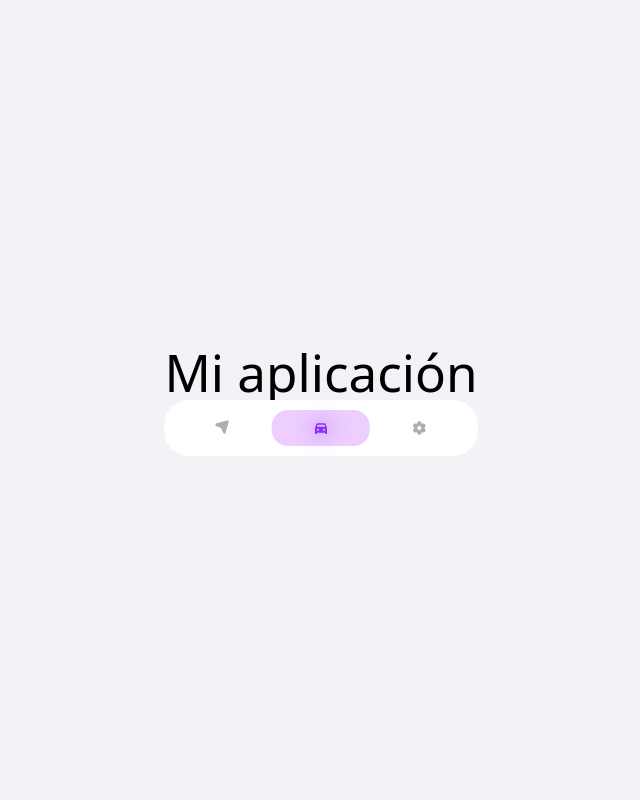
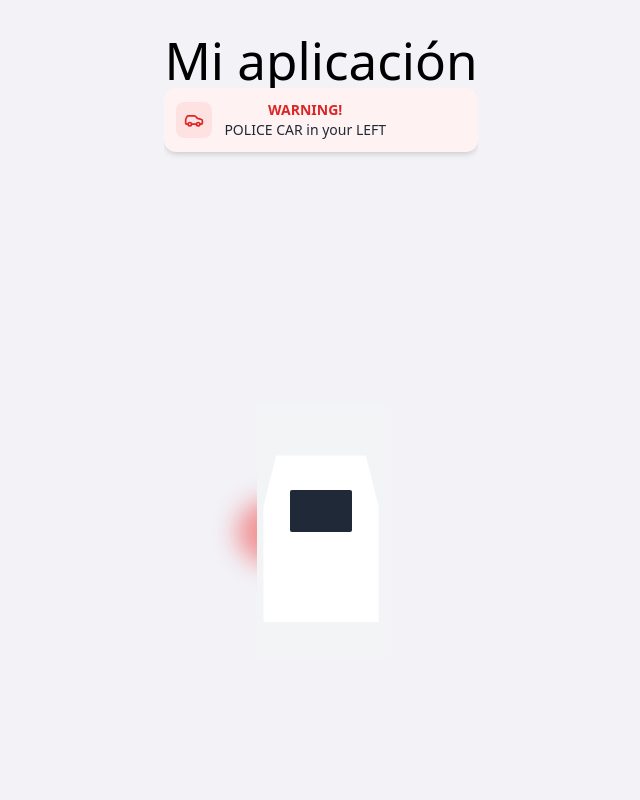
Before and after one commit to leonidasmv10/safe_drive_app, a React (Vite) app: page /car-view in a window 1280 px wide. Shown: the top 800 px of the page, without its empty margins (319-959 px from the left). Built offline with nearby package versions, Linux system fonts and the light colour scheme.

Commit message:
add componets styles

```diff
--- a/src/components/CarView/CarView.jsx
+++ b/src/components/CarView/CarView.jsx
@@ -1,7 +1,54 @@
-export default function CarView(){
-    return(
-        <div>
+import { useState, useEffect } from "react";
+import { Car, Navigation, Settings } from "lucide-react";
+import { Warning } from "postcss";
+import WarningAlert from "../shared/WarningAlert";
 
+export default function CarView() {
+  const [alertVisible, setAlertVisible] = useState(true);
+  const [pulseVisible, setPulseVisible] = useState(true);
+
+  // Simular el efecto pulsante del círculo rojo
+  useEffect(() => {
+    const interval = setInterval(() => {
+      setPulseVisible((prev) => !prev);
+    }, 800);
+
+    return () => clearInterval(interval);
+  }, []);
+
+  return (
+    <div className="flex flex-col h-screen bg-gray relative overflow-hidden">
+      {/* Contenido principal */}
+
+      {/* Alerta de policía */}
+      {alertVisible && <WarningAlert></WarningAlert>}
+
+      {/* Mapa con coche */}
+      <div className="flex-1 relative flex justify-center items-center">
+        {/* Círculo rojo pulsante */}
+        <div
+          className={`absolute left-1/3 transform -translate-x-1/2 ${
+            pulseVisible ? "opacity-60" : "opacity-20"
+          } transition-opacity duration-500`}
+        >
+          <div className="w-16 h-16 bg-red-500 rounded-full filter blur-md"></div>
         </div>
-    );
+
+        {/* Imagen del coche */}
+        <div className="w-32 h-64 bg-gray-100 relative">
+          {/* Silueta de un coche */}
+          <div
+            className="absolute inset-0 bg-white border-2 border-gray-200 rounded-lg shadow-lg"
+            style={{
+              clipPath:
+                "polygon(15% 20%, 85% 20%, 95% 40%, 95% 85%, 5% 85%, 5% 40%)",
+            }}
+          >
+            {/* Parabrisas */}
+            <div className="absolute left-1/4 right-1/4 top-1/3 bottom-1/2 bg-gray-800 rounded-sm"></div>
+          </div>
+        </div>
+      </div>
+    </div>
+  );
 }
--- a/src/components/Map/Map.jsx
+++ b/src/components/Map/Map.jsx
@@ -1,6 +1,24 @@
-export default function Map(){
-    return(
+export default function Map() {
+  return (
+    <div>
 
-        <div></div>
-    );
+      <div className="absolute top-2 left-2 right-2 bg-white rounded-xl shadow-lg overflow-hidden">
+        <div className="flex items-center p-3">
+          <div className="bg-red-500 rounded-lg p-2 mr-3">
+            <span className="text-white font-bold text-xs">★</span>
+          </div>
+          <p className="font-bold">
+            POLICE CAR <span className="font-normal">in your</span>{" "}
+            <span className="font-bold">LEFT</span>
+          </p>
+        </div>
+        <div className="bg-red-500 p-1 px-3 flex items-center justify-start">
+          <div className="text-white flex items-center">
+            <span className="text-xs mr-1">▲</span>
+            <span className="text-xs">WARNING</span>
+          </div>
+        </div>
+      </div>
+    </div>
+  );
 }
--- /dev/null
+++ b/src/components/shared/PoliceWarning.jsx
@@ -0,0 +1,23 @@
+const PoliceWarning = () => {
+  return (
+    <div className="absolute top-2 left-2 right-2 bg-white rounded-xl shadow-lg overflow-hidden">
+      <div className="flex items-center p-3">
+        <div className="bg-red-500 rounded-lg p-2 mr-3">
+          <span className="text-white font-bold text-xs">★</span>
+        </div>
+        <p className="font-bold">
+          POLICE CAR <span className="font-normal">in your</span>
+          <span className="font-bold">LEFT</span>
+        </p>
+      </div>
+      <div className="bg-red-500 p-1 px-3 flex items-center justify-start">
+        <div className="text-white flex items-center">
+          <span className="text-xs mr-1">▲</span>
+          <span className="text-xs">WARNING</span>
+        </div>
+      </div>
+    </div>
+  );
+};
+
+export default PoliceWarning;
--- /dev/null
+++ b/src/components/shared/WarningAlert.jsx
@@ -0,0 +1,16 @@
+import { Car } from "lucide-react";
+const WarningAlert = () => {
+  return (
+    <div className="bg-red-50 rounded-xl p-3 mb-6 flex items-center shadow-md">
+      <div className="bg-red-100 p-2 rounded-lg mr-3">
+        <Car className="text-red-600" size={20} />
+      </div>
+      <div>
+        <p className="text-red-600 font-bold text-sm">WARNING!</p>
+        <p className="text-gray-800 text-sm">POLICE CAR in your LEFT</p>
+      </div>
+    </div>
+  );
+};
+
+export default WarningAlert;
```
